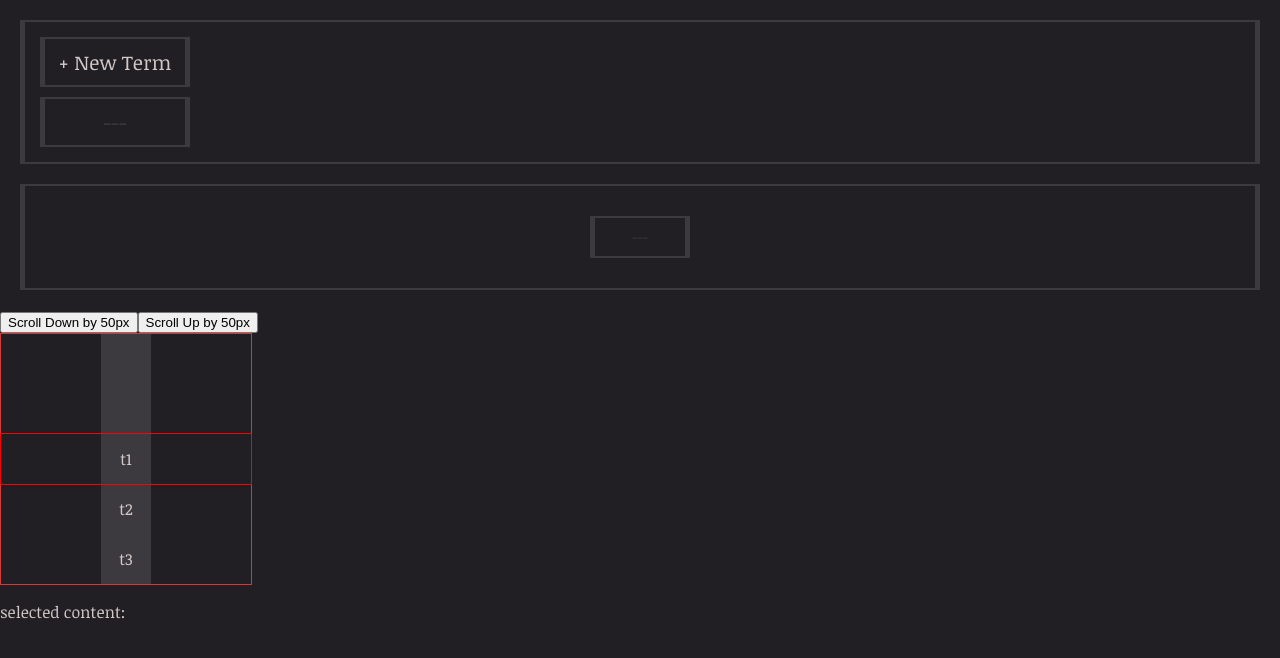
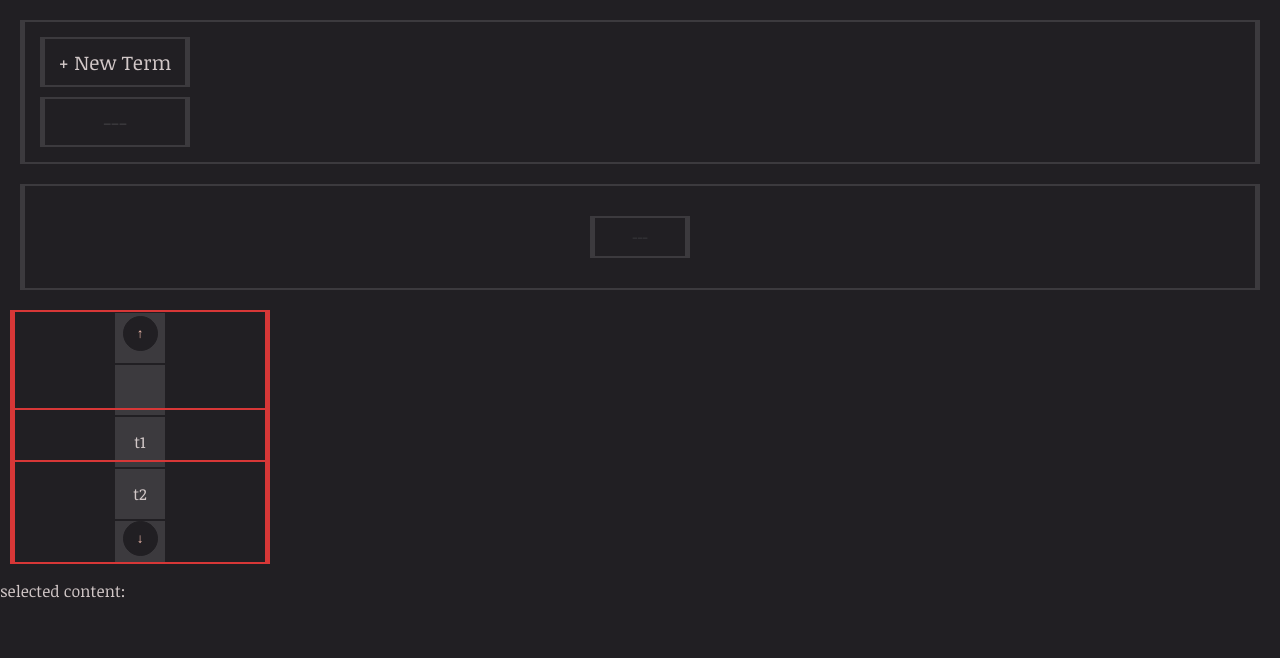
Before and after one commit to MidnattLantern/hypercounter2, a React (Create React App) app: page / in a window 1280 px wide. Shown: the top 658 px of the page. Built offline with nearby package versions, Linux system fonts and the light colour scheme; a web font is replaced by a local one.

Commit message:
apply styling for scroll pilot

```diff
--- a/src/components/CoefficientSelectionMenu/CoefficientSelectionMenu.js
+++ b/src/components/CoefficientSelectionMenu/CoefficientSelectionMenu.js
@@ -7,12 +7,12 @@ const CoefficientSelectionMenu = ({setSelectedCoefficient}) => {
 
     return(<>
         <div className={Styles.CoefficientSelectionMenuModule}>
-            <p className={Styles.CoefficientOption} onClick={() => setSelectedCoefficient(10)}>10</p>
-            <p className={Styles.CoefficientOption} onClick={() => setSelectedCoefficient(3)}>3</p>
-            <p className={Styles.CoefficientOption} onClick={() => setSelectedCoefficient(2)}>2</p>
-            <p className={Styles.CoefficientOption} onClick={() => setSelectedCoefficient(1)}>1</p>
-            <p className={Styles.CoefficientOption} onClick={() => setSelectedCoefficient(0)}>0</p>
-            <p className={Styles.CoefficientOption} onClick={() => setSelectedCoefficient(-1)}>-1</p>
+            <p className={Styles.CoefficientOption} id={10} onClick={() => setSelectedCoefficient(10)}>10</p>
+            <p className={Styles.CoefficientOption} id={3} onClick={() => setSelectedCoefficient(3)}>3</p>
+            <p className={Styles.CoefficientOption} id={2} onClick={() => setSelectedCoefficient(2)}>2</p>
+            <p className={Styles.CoefficientOption} id={1} onClick={() => setSelectedCoefficient(1)}>1</p>
+            <p className={Styles.CoefficientOption} id={0} onClick={() => setSelectedCoefficient(0)}>0</p>
+            <p className={Styles.CoefficientOption} id={-1} onClick={() => setSelectedCoefficient(-1)}>-1</p>
         </div>
     </>)
 };
--- a/src/components/ExponentSelectionMenu/ExponentSelectionMenu.js
+++ b/src/components/ExponentSelectionMenu/ExponentSelectionMenu.js
@@ -7,10 +7,10 @@ const ExponentSelectionMenu = ({setSelectedExponent}) => {
 
     return(<>
         <div className={Styles.ExponentSelectionMenuModule}>
-            <p className={Styles.ExponentOption} onClick={() => setSelectedExponent(3)}>3</p>
-            <p className={Styles.ExponentOption} onClick={() => setSelectedExponent(2)}>2</p>
-            <p className={Styles.ExponentOption} onClick={() => setSelectedExponent(1)}>1</p>
-            <p className={Styles.ExponentOption} onClick={() => setSelectedExponent(-1)}>-1</p>
+            <p className={Styles.ExponentOption} id={3} onClick={() => setSelectedExponent(3)}>3</p>
+            <p className={Styles.ExponentOption} id={2} onClick={() => setSelectedExponent(2)}>2</p>
+            <p className={Styles.ExponentOption} id={1} onClick={() => setSelectedExponent(1)}>1</p>
+            <p className={Styles.ExponentOption} id={-1} onClick={() => setSelectedExponent(-1)}>-1</p>
         </div>
     </>)
 };
--- a/src/components/VariableSelectionMenu/VariableSelectionMenu.js
+++ b/src/components/VariableSelectionMenu/VariableSelectionMenu.js
@@ -7,11 +7,11 @@ const VariableSelectionMenu = ({setSelectedVariable}) => {
 
     return(<>
         <div className={Styles.VariableSelectionMenuModule}>
-            <p className={Styles.VariableOption} onClick={() => setSelectedVariable(null)}>---</p>
-            <p className={Styles.VariableOption} onClick={() => setSelectedVariable("h")}>♥️</p>
-            <p className={Styles.VariableOption} onClick={() => setSelectedVariable("d")}>♦️</p>
-            <p className={Styles.VariableOption} onClick={() => setSelectedVariable("s")}>♠️</p>
-            <p className={Styles.VariableOption} onClick={() => setSelectedVariable("c")}>♣️</p>
+            <p className={Styles.VariableOption} id={""} onClick={() => setSelectedVariable(null)}>---</p>
+            <p className={Styles.VariableOption} id={"h"} onClick={() => setSelectedVariable("h")}>♥️</p>
+            <p className={Styles.VariableOption} id={"d"} onClick={() => setSelectedVariable("d")}>♦️</p>
+            <p className={Styles.VariableOption} id={"s"} onClick={() => setSelectedVariable("s")}>♠️</p>
+            <p className={Styles.VariableOption} id={"c"} onClick={() => setSelectedVariable("c")}>♣️</p>
         </div>
         </>)
 };
--- a/src/pages/ScrollPilot/ScrollPilot.js
+++ b/src/pages/ScrollPilot/ScrollPilot.js
@@ -57,13 +57,13 @@ const ScrollPilot = () => {
             // Snap to the closest box
             if (closestBox) {
                 container.scrollTo({
-                    top: closestBox.offsetTop - (clientHeight / 2 - closestBox.offsetHeight / 2) -7.0, // -x to center properly
+                    top: closestBox.offsetTop - (clientHeight / 2 - closestBox.offsetHeight / 2) -0.0, // scroll-bar can distrupt the centre distance
                     behavior: "smooth"
                 });
             };
 
-            if (closestBoxDistance === 7.5) { // trigger assignment when closestBoxDistance is 7.5
-                console.log("trigger assignment")
+            if (closestBoxDistance === 0) { // trigger assignment when closestBoxDistance is 0
+                console.log("trigger assignment");
                 console.log("assign:", closestBox.id);
                 setSelectedContent(closestBox.id);
             }
@@ -72,6 +72,23 @@ const ScrollPilot = () => {
     };
 
     useEffect(() => {
+        //keyboard
+        const handleKeyDown = (event) => {
+            switch (event.key) {
+                case "ArrowUp":
+                    event.preventDefault();
+                    scrollUpBy50Pixels();
+                    break;
+                case "ArrowDown":
+                    event.preventDefault();
+                    scrollBy50Pixels();
+                    break;
+                default:
+                    break;
+                }
+            };
+        window.addEventListener('keydown', handleKeyDown);
+
         const container = scrollContainerRef.current; // need to target the <div> DOM element
         let timeoutId; // To enable timer reset while scrolling
 
@@ -104,7 +121,7 @@ const ScrollPilot = () => {
     const scrollBy50Pixels = () => {
         if (scrollContainerRef.current) {
             scrollContainerRef.current.scrollBy({
-                top: 50,
+                top: 52, // 52 instead of 50 for CSS
                 behavior: "smooth",
             })
         };
@@ -113,31 +130,34 @@ const ScrollPilot = () => {
     const scrollUpBy50Pixels = () => {
         if (scrollContainerRef.current) {
             scrollContainerRef.current.scrollBy({
-                top: -50,
+                top: -52, // 52 instead of 50 for CSS
                 behavior: "smooth",
             })
         };
     };
 
     return (<>
-    <button onClick={scrollBy50Pixels}>Scroll Down by 50px</button>
-    <button onClick={scrollUpBy50Pixels}>Scroll Up by 50px</button>
 
     <div className={Styles.SomeDiv}>
         <div ref={scrollContainerRef} className={Styles.ScrollPilotModule}>
             <div className={Styles.SomeContent}/>
             <div className={Styles.SomeContent}/>
-            <div id="1" className={Styles.SomeContent}><p>t1</p></div>
-            <div id="2" className={Styles.SomeContent}><p>t2</p></div>
-            <div id="3" className={Styles.SomeContent}><p>t3</p></div>
-            <div id="4" className={Styles.SomeContent}><p>t4</p></div>
-            <div id="5" className={Styles.SomeContent}><p>t5</p></div>
-            <div id="6" className={Styles.SomeContent}><p>t6</p></div>
-            <div id="7" className={Styles.SomeContent}><p>t7</p></div>
+            <div id={1} className={Styles.SomeContent}><p>t1</p></div>
+            <div id={2} className={Styles.SomeContent}><p>t2</p></div>
+            <div id={3} className={Styles.SomeContent}><p>t3</p></div>
+            <div id={4} className={Styles.SomeContent}><p>t4</p></div>
+            <div id={5} className={Styles.SomeContent}><p>t5</p></div>
+            <div id={6} className={Styles.SomeContent}><p>t6</p></div>
+            <div id={7} className={Styles.SomeContent}><p>t7</p></div>
             <div className={Styles.SomeContent}/>
             <div className={Styles.SomeContent}/>
         </div>
-    <div className={Styles.HighlightBox}/>
+        <div className={Styles.HighlightBox}/>
+
+        <div className={Styles.ScrollButtonContainer}>
+            <button className={Styles.ScrollButton} onClick={scrollUpBy50Pixels}>↑</button>
+            <button className={Styles.ScrollButton} onClick={scrollBy50Pixels}>↓</button>
+        </div>
     </div>
 
     <p>selected content: {selectedContent}</p>
--- a/src/pages/ScrollPilot/ScrollPilot.module.css
+++ b/src/pages/ScrollPilot/ScrollPilot.module.css
@@ -1,20 +1,30 @@
+.SomeDiv{
+    position: relative;
+    margin: 10px;
+}
+
 .ScrollPilotModule{
-    border: 1px solid var(--theme);
+    border: 2px solid var(--theme);
+    border-left-width: 5px;
+    border-right-width: 5px;
     width: 250px;
     height: 250px;
     overflow: scroll;
     display: flex;
     flex-direction: column;
     align-items: center;
+    /* scroll-bar can distrupt the asignment logic*/
+    scrollbar-width: none; /* Firefox */
+    -ms-overflow-style: none; /* Internet Explorer 10+ */
 }
-
-.SomeDiv{
-    position: relative;
+.ScrollPilotModule::-webkit-scrollbar{
+    display: none; /* Chrome, Safari, and Opera */
 }
 
 .SomeContent{
     min-width: 50px;
     min-height: 50px;
+    border: 1px solid var(--dark);
     background-color: var(--edge);
     display: flex;
     align-items: center;
@@ -22,11 +32,41 @@
 }
 
 .HighlightBox{
-    border: 1px solid red;
+    border-top: 2px solid var(--theme);
+    border-bottom: 2px solid var(--theme);
     position: absolute;
-    top: 100px;
-    left: 0px;
+    top: 98px;
+    left: 5px;
     width: 250px;
     min-height: 50px;
     pointer-events: none;
 }
+
+.ScrollButtonContainer{
+    pointer-events: none;
+    position: absolute;
+    width: 250px;
+    height: 250px;
+    top: 1px;
+    left: 5px;
+    display: flex;
+    flex-direction: column;
+    justify-content: space-between;
+    align-items: center;
+}
+.ScrollButton{
+    pointer-events: all;
+    border: 1.5px solid var(--dark);
+    background-color: var(--dark);
+    color: var(--off-white);
+    margin: 5px;
+    padding: 5px;
+    width: 35px;
+    height: 35px;
+    border-radius: 100%;
+}
+.ScrollButton:hover{
+    border: 1.5px solid var(--theme);
+    color: var(--theme);
+    cursor: pointer;
+}
--- a/src/pages/TermEditor/TermEditor.js
+++ b/src/pages/TermEditor/TermEditor.js
@@ -60,7 +60,7 @@ const TermEditor = ({ focusTermCoefficient, focusTermVariable, focusTermExponent
                 </>)}
             </div>
         </>)
-    }
+    };
 
     const TermEditorWindow = () => {
         return(<>
```
